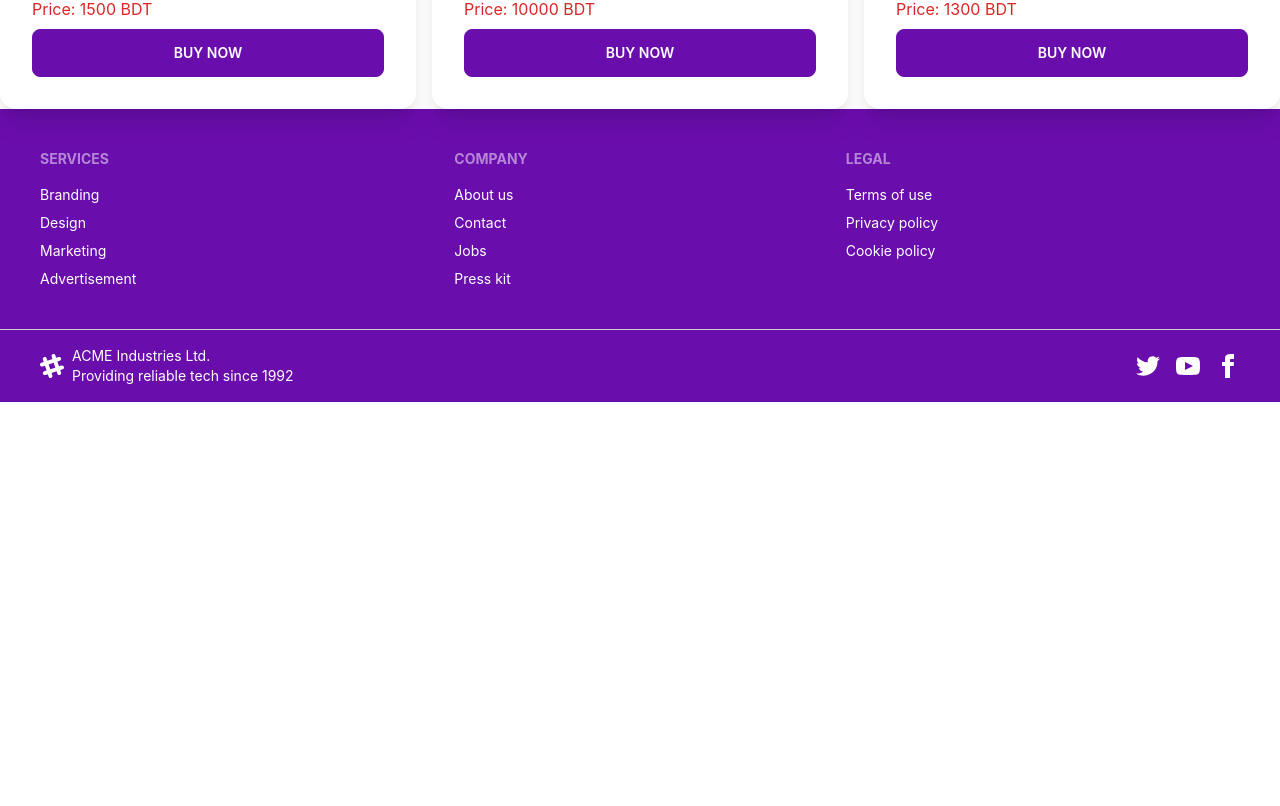
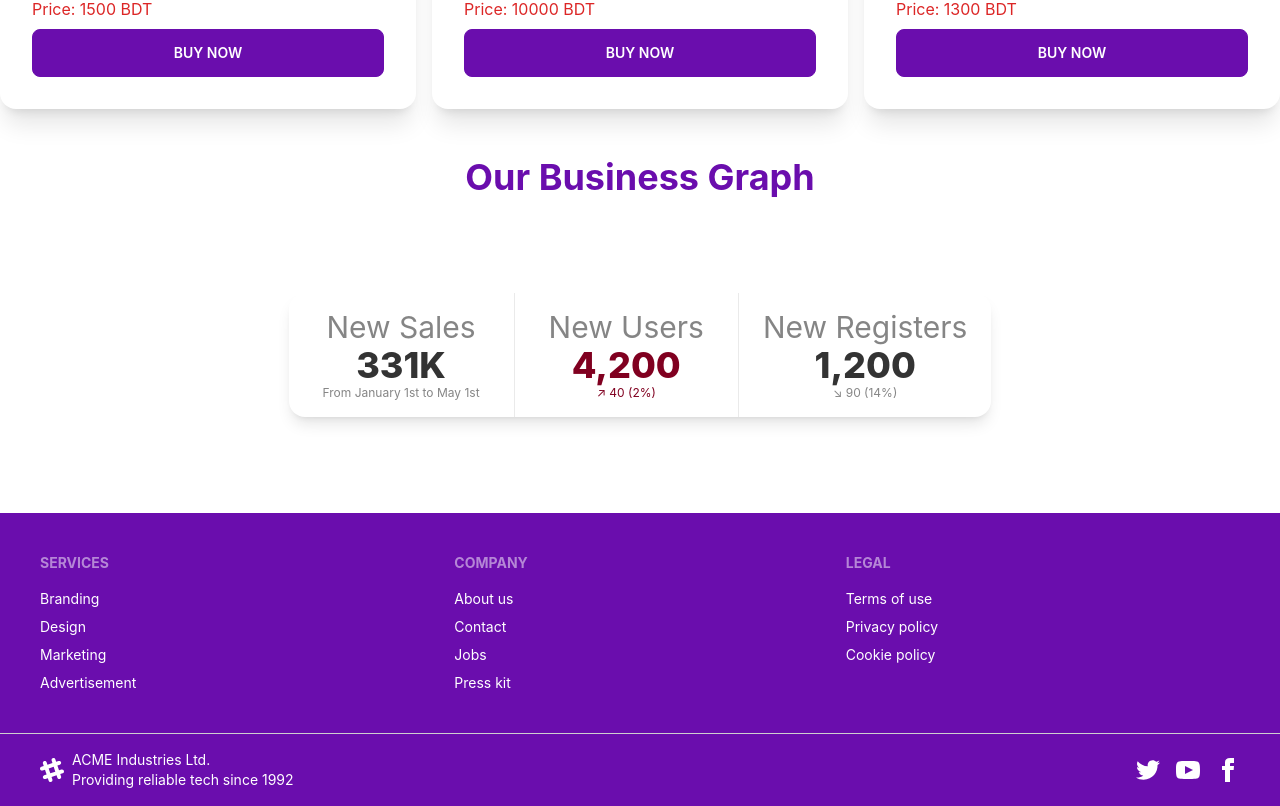
Before and after one commit to Abhamid3311/tools-manufacturer-client, a React (Create React App) app: page / in a window 1280 px wide. Shown: the part 1983-2789 px from the top of the page. Before the commit the page ends 2385 px from the top, so only its background shows below. Built offline with nearby package versions, Linux system fonts and the light colour scheme.

Commit message:
added business section

```diff
--- /dev/null
+++ b/src/Pages/Home/Business.js
@@ -0,0 +1,31 @@
+import React from 'react';
+
+const Business = () => {
+    return (
+        <div className='text-center my-12'>
+            <h2 className='text-accent text-4xl text-center font-bold my-12'>Our Business Graph</h2>
+            <div class="stats shadow-lg m-12 text-3xl">
+                <div class="stat place-items-center mr-5">
+                    <div class="stat-title">New Sales</div>
+                    <div class="stat-value">331K</div>
+                    <div class="stat-desc">From January 1st to May 1st</div>
+                </div>
+
+                <div class="stat place-items-center mr-5">
+                    <div class="stat-title">New Users</div>
+                    <div class="stat-value text-secondary">4,200</div>
+                    <div class="stat-desc text-secondary">↗︎ 40 (2%)</div>
+                </div>
+
+                <div class="stat place-items-center">
+                    <div class="stat-title">New Registers</div>
+                    <div class="stat-value">1,200</div>
+                    <div class="stat-desc">↘︎ 90 (14%)</div>
+                </div>
+
+            </div>
+        </div>
+    );
+};
+
+export default Business;
--- a/src/Pages/Home/Home.js
+++ b/src/Pages/Home/Home.js
@@ -1,5 +1,6 @@
 import React from 'react';
 import Banner from './Banner';
+import Business from './Business';
 import Tools from './Tools/Tools';
 
 const Home = () => {
@@ -7,6 +8,7 @@ const Home = () => {
         <div>
             <Banner></Banner>
             <Tools></Tools>
+            <Business></Business>
         </div>
     );
 };
```
